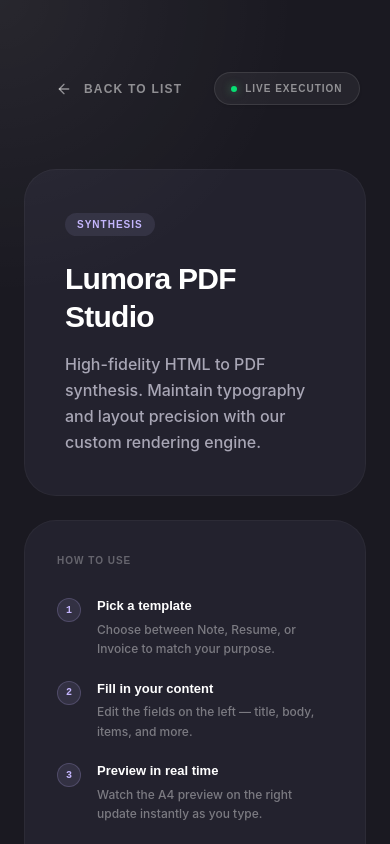
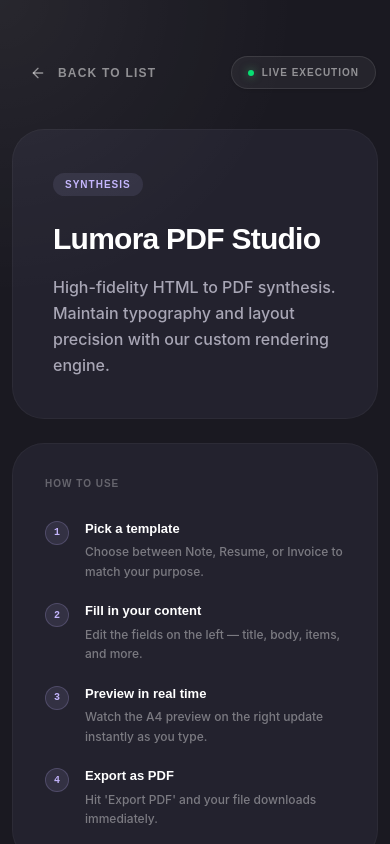
Before and after one commit to roparkinfiniq/lumora.tools, a React (Vite) app: page / in a window 390 px wide. Both pictures are taken after a click on the element 195 px from the left and 2369 px from the top of the page. Shown: the top 844 px of the page. Built offline with nearby package versions, Linux system fonts and the light colour scheme.

Commit message:
style(layout): optimize padding for tool detail header on mobile

```diff
--- a/src/components/ToolDetailView.tsx
+++ b/src/components/ToolDetailView.tsx
@@ -56,9 +56,9 @@ export default function ToolDetailView({ tool, onBack }: ToolDetailViewProps) {
   };
 
   return (
-    <div className={`mx-auto px-6 py-12 ${tool.id === "7" ? "max-w-6xl w-full" : "container"}`}>
+    <div className={`mx-auto px-3 sm:px-6 py-8 md:py-12 ${tool.id === "7" ? "max-w-6xl w-full" : "container"}`}>
       {/* Navigation Header */}
-      <div className="flex items-center justify-between mb-16 px-4 gap-4">
+      <div className="flex items-center justify-between mb-10 md:mb-16 px-0.5 sm:px-2 gap-4">
         <button
           onClick={onBack}
           className="group flex items-center gap-3 text-xs font-display font-bold uppercase tracking-widest text-white/50 hover:text-white transition-colors py-2 px-4 rounded-full hover:bg-white/5 whitespace-nowrap"
```
